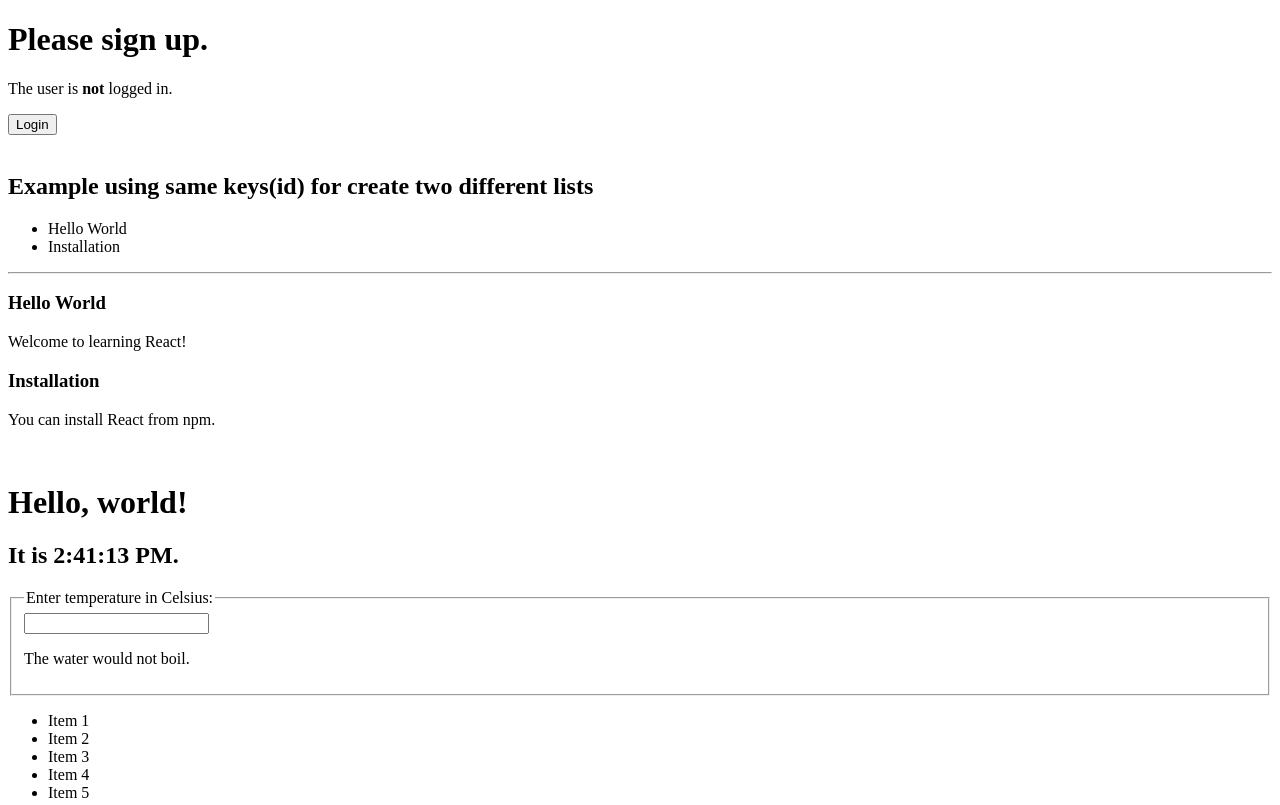
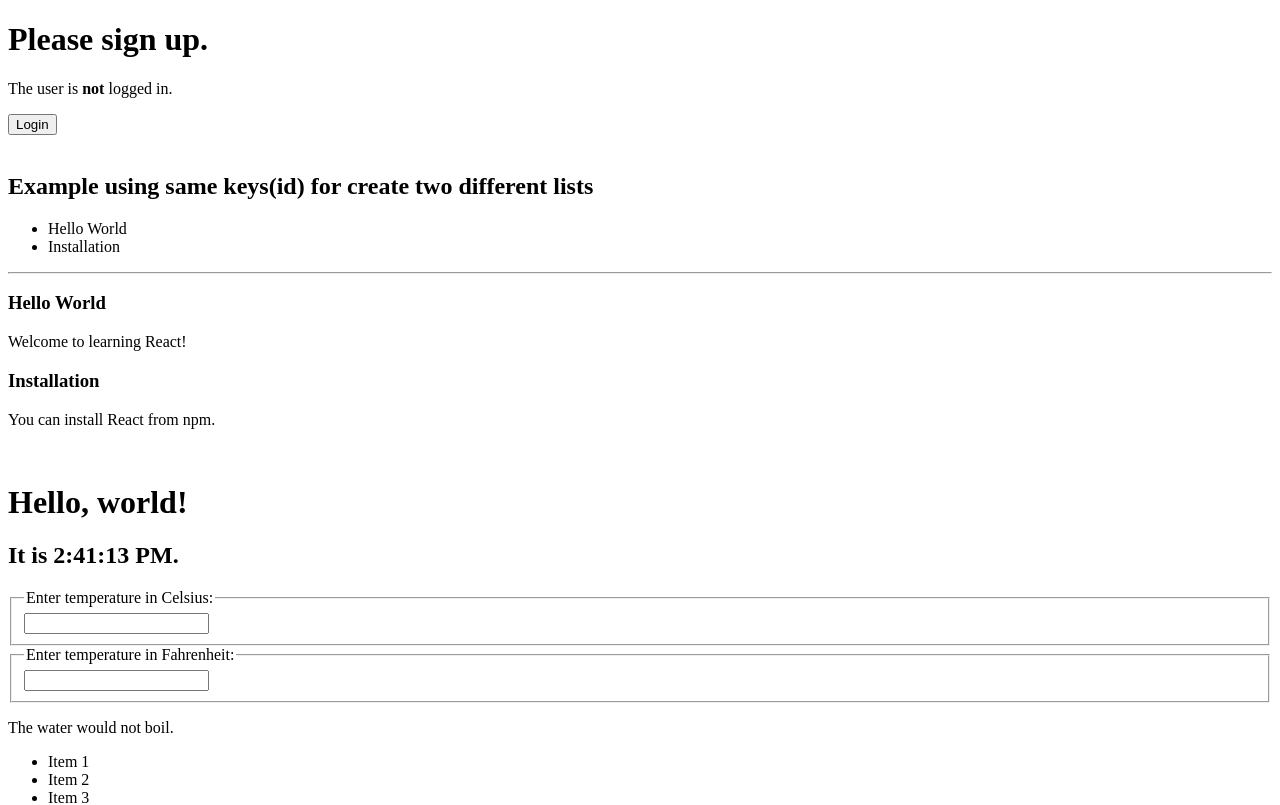
Before and after one commit to duza/test_react_project, a React (Create React App) app in the folder hello-world/: page / in a window 1280 px wide. Shown: the top 805 px of the page. Built offline with nearby package versions, Linux system fonts and the light colour scheme.

Commit message:
Changed calculator according react down flow.

```diff
--- a/hello-world/src/index.js
+++ b/hello-world/src/index.js
@@ -2,6 +2,52 @@
 import ReactDOM from 'react-dom';
 //import App from './App';
 //import './index.css';
+
+const scaleNames = {
+  c: 'Celsius',
+  f: 'Fahrenheit'
+};
+
+function toCelsius(fahrenheit) {
+  return (fahrenheit - 32) * 5 / 9;
+}
+
+function toFahrenheit(celsius) {
+  return (celsius * 9 / 5) + 32;
+}
+
+function tryConvert(value, convert) {
+  const input = parseFloat(value);
+  if (Number.isNaN(input)) {
+    return '';
+  }
+  const output = convert(input);
+  const rounded = Math.round(output * 1000) / 1000;
+  return rounded.toString();
+}
+
+class TemperatureInput extends React.Component {
+  constructor(props) {
+    super(props);
+    this.handleChange = this.handleChange.bind(this);
+  }
+// Look here!!!!
+  handleChange(e) {
+    this.props.onChange(e.target.value);
+  }
+
+  render() {
+    const value = this.props.value;
+    const scale = this.props.scale;
+    return (
+      <fieldset>
+        <legend>Enter temperature in {scaleNames[scale]}:</legend>
+        <input value={value}
+               onChange={this.handleChange} />
+      </fieldset>
+    );
+  }
+}
 
 function BoilingVerdict(props) {
   if (props.celsius >= 100) {
@@ -13,25 +59,38 @@
 class Calculator extends React.Component {
   constructor(props) {
     super(props);
-    this.handleChange = this.handleChange.bind(this);
-    this.state = {value: ''};
+    this.handleCelsiusChange = this.handleCelsiusChange.bind(this);
+    this.handleFahrenheitChange = this.handleFahrenheitChange.bind(this);
+    this.state = {value: '', scale: 'c'};
   }
 
-  handleChange(e) {
-    this.setState({value: e.target.value});
+  handleCelsiusChange(value) {
+    this.setState({scale: 'c', value});
+  }
+
+  handleFahrenheitChange(value) {
+    this.setState({scale: 'f', value});
   }
 
   render() {
+    const scale = this.state.scale;
     const value = this.state.value;
+    const celsius = scale === 'f' ? tryConvert(value, toCelsius) : value;
+    const fahrenheit = scale === 'c' ? tryConvert(value, toFahrenheit) : value;
+
     return (
-      <fieldset>
-        <legend>Enter temperature in Celsius:</legend>
-        <input
-          value={value}
-          onChange={this.handleChange} />
+      <div>
+        <TemperatureInput
+           scale="c"
+           value={celsius}
+           onChange={this.handleCelsiusChange} />
+        <TemperatureInput
+           scale="f"
+           value={fahrenheit}
+           onChange={this.handleFahrenheitChange} />
         <BoilingVerdict
-          celsius={parseFloat(value)} />
-      </fieldset>
+           celsius={parseFloat(celsius)} />
+      </div>
     );
   }
 }
```
